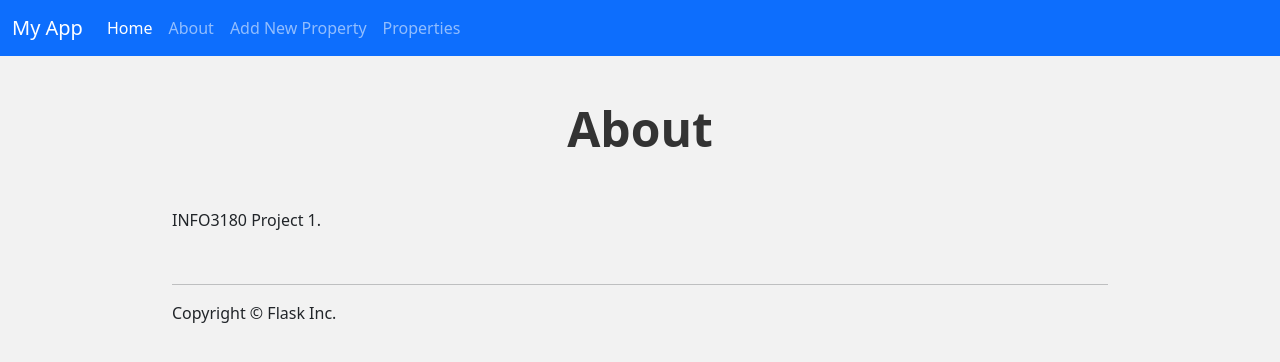
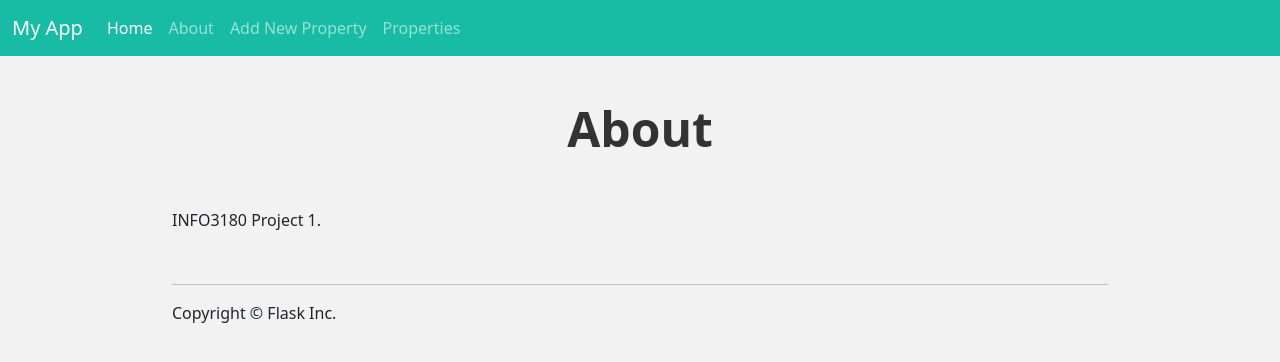
Before and after one commit to Radite/INFO3180-Project-1, a Python web app: template app/templates/about.html in a window 1280 px wide. Shown: the top 362 px of the page. Run offline with Jinja, Linux system fonts and the light colour scheme; the template is opened without the code that fills it, so the values that code supplies are empty.

Commit message:
Changed header color

```diff
--- a/app/templates/header.html
+++ b/app/templates/header.html
@@ -1,4 +1,4 @@
-<nav class="navbar navbar-expand-lg navbar-dark bg-primary fixed-top">
+<nav class="navbar navbar-expand-lg navbar-dark fixed-top" style="background-color: #18bca4;">
   <div class="container-fluid">
     <a class="navbar-brand" href="#">My App</a>
     <button class="navbar-toggler" type="button" data-bs-toggle="collapse" data-bs-target="#navbarSupportedContent" aria-controls="navbarSupportedContent" aria-expanded="false" aria-label="Toggle navigation">
```
